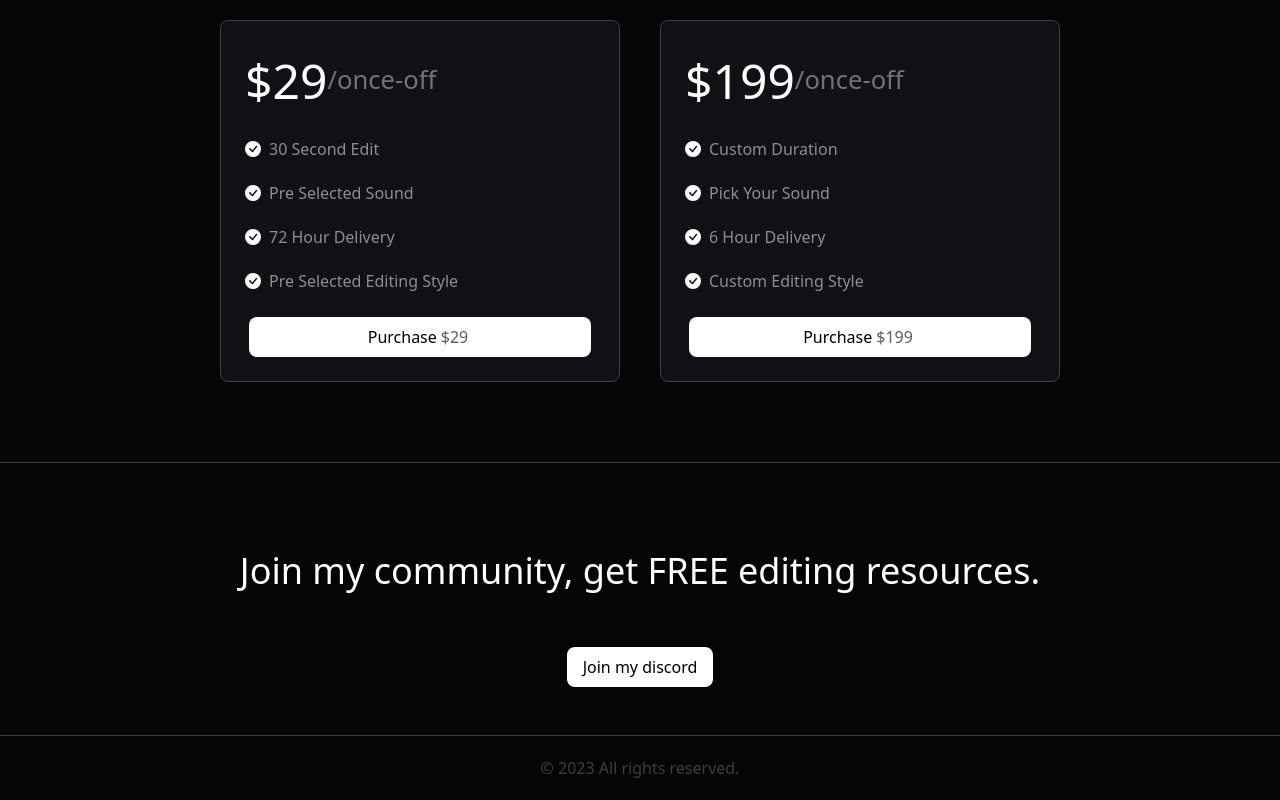
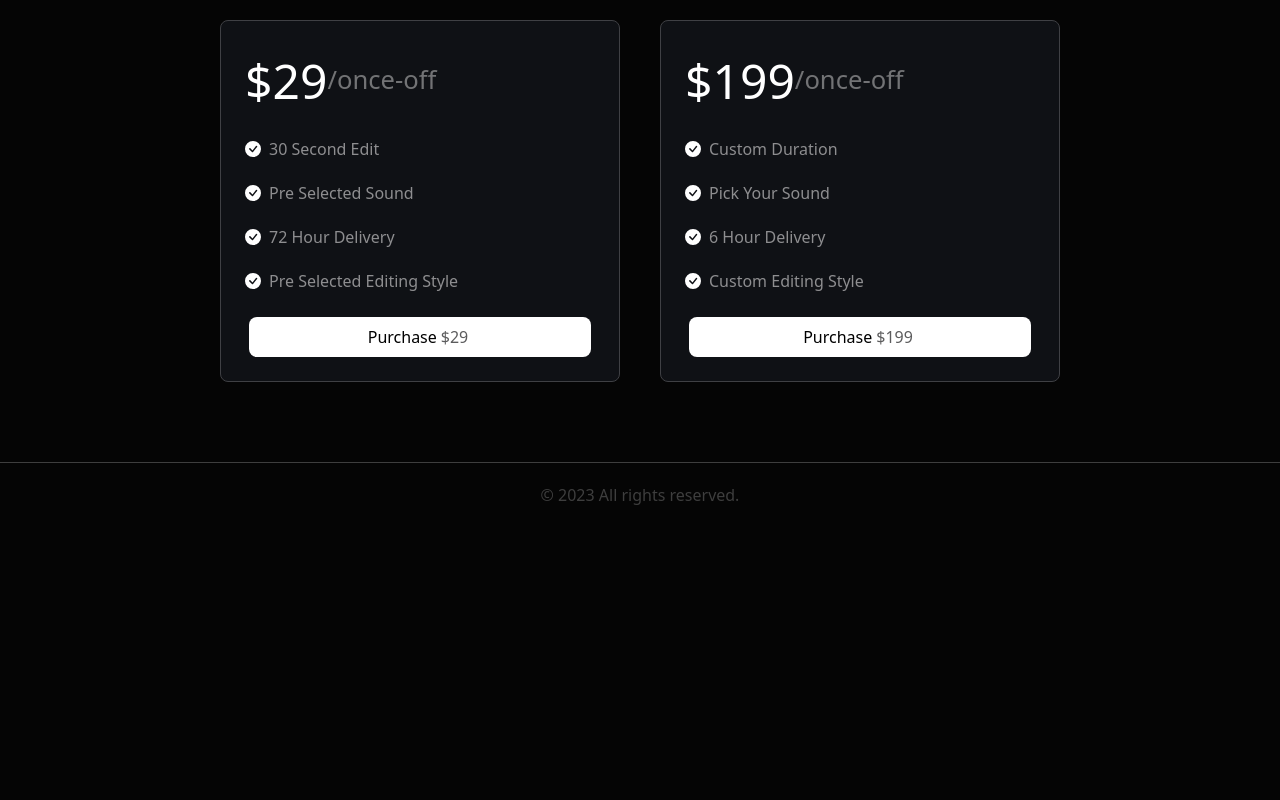
Before and after one commit to S-P-H-E/sphe-editing, a Next.js app: page / in a window 1280 px wide. Shown: the part 2114-2914 px from the top of the page. After the commit the page ends 2641 px from the top, so only its background shows below. Built offline with nearby package versions, Linux system fonts and the light colour scheme.

Commit message:
remove discord

```diff
--- a/pages/index.js
+++ b/pages/index.js
@@ -128,13 +128,13 @@ export default function Home() {
         </div>
       </div>
 
-      {/* Store */}
-      <div className='flex flex-col justify-center items-center text-white pt-12 md:pt-20 border-t border-[#3E3E3E]'>
+      {/* Discord */}
+      {/* <div className='flex flex-col justify-center items-center text-white pt-12 md:pt-20 border-t border-[#3E3E3E]'>
         <h1 className='text-3xl m-2 md:text-4xl font-medium text-center'>Join my community, get FREE editing resources.</h1>
         <button className='my-9 md:my-12 py-2 px-4 rounded-lg bg-white text-black font-medium' onClick={() => {event.preventDefault();window.open('https://discord.gg/PBpeEV8cmC', "_blank");}}>
           Join my discord
         </button>
-      </div>
+      </div> */}
 
       {/* Footer */}
       <div className='text-[#EBEBEB] w-full border-t-[1px] border-[#3E3E3E] px-10 py-5 flex justify-center items-center'>
```
